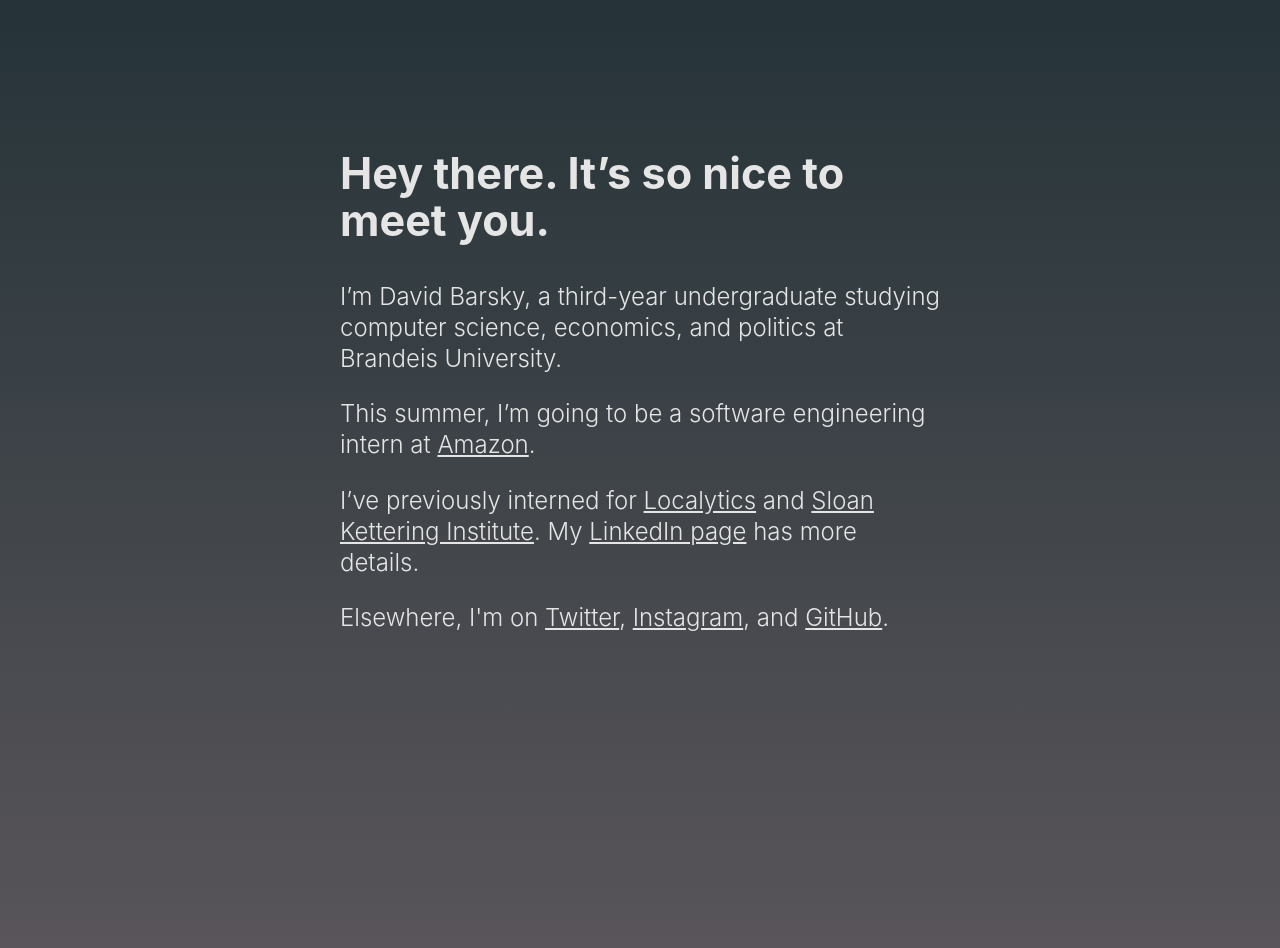
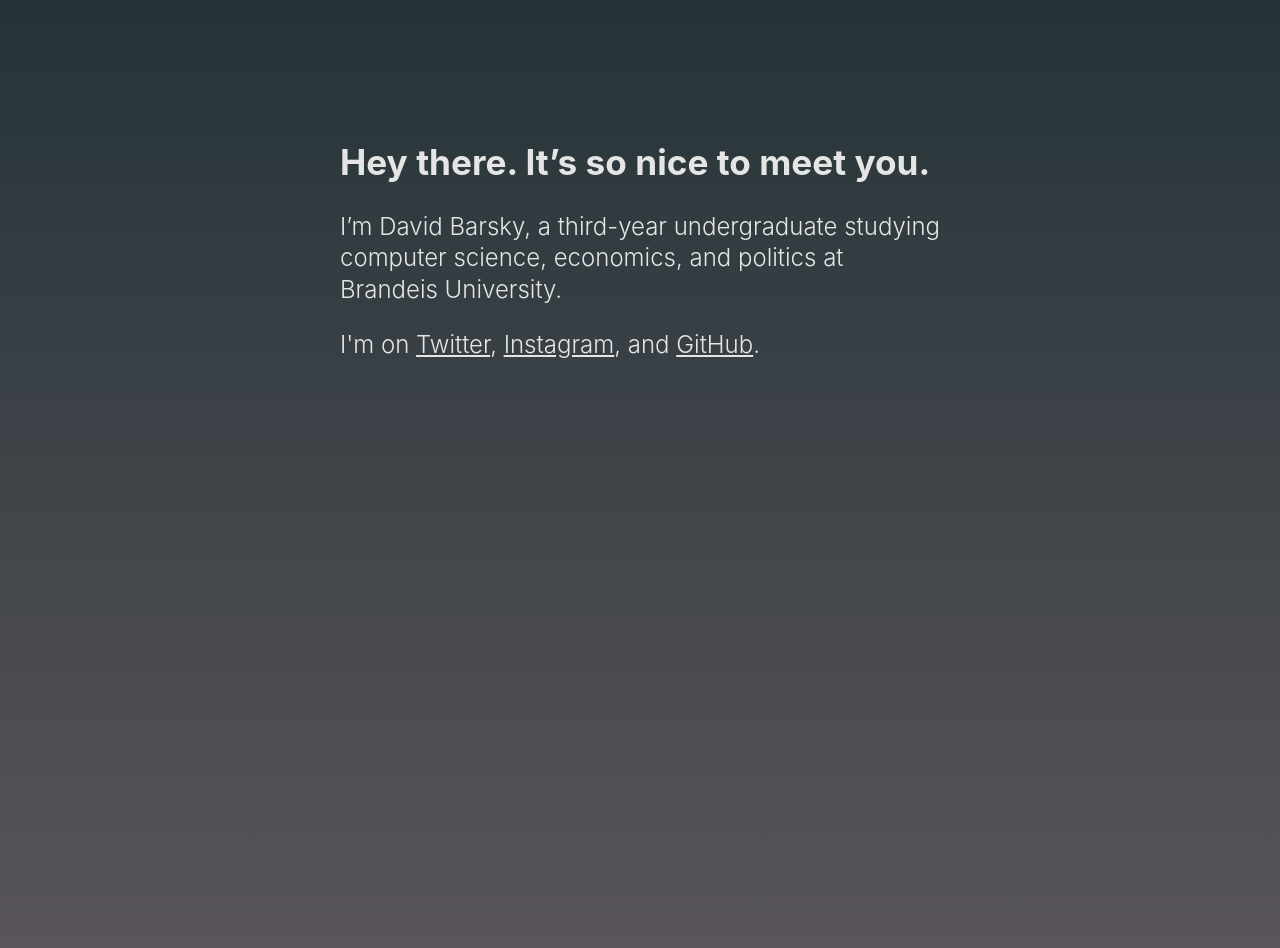
Before and after one commit to davidbarsky/davidbarsky.github.io, a Jekyll site: the page built from index.html, in a window 1280 px wide. Built offline with Jekyll 4.4.1, drawn with Linux system fonts in a browser that asks for light colours.

Commit message:
yay minimalism

```diff
--- a/css/main.scss
+++ b/css/main.scss
@@ -3,8 +3,8 @@
 ---
 @charset "utf-8";
 
-$body-font-family: "proxima-nova", -apple-system, BlinkMacSystemFont, "Helvetica", "Roboto", sans-serif;
-$header-font-family: "freight-display-pro", $body-font-family;
+$body-font-family: -apple-system, BlinkMacSystemFont, "Helvetica", "Roboto", sans-serif;
+$header-font-family: "futura-pt", $body-font-family;
 
 // colors
 $gradient-top: #253338;
@@ -35,7 +35,7 @@
 
 h1 {
   color: $text-color;
-  font-size: 2.7rem;
+  font-size: 2.2rem;
   font-family: $header-font-family;
   font-weight: 700;
   line-height: 1.1;
--- a/index.html
+++ b/index.html
@@ -7,9 +7,5 @@
 
   <p>I’m David Barsky, a third-year undergraduate studying computer science, economics, and politics at Brandeis University.</p>
 
-  <p>This summer, I’m going to be a software engineering intern at <a href="https://www.amazon.com">Amazon</a>.</p>
-
-  <p>I’ve previously interned for <a href="https://localytics.com">Localytics</a> and <a href="http://mskcc.org">Sloan Kettering Institute</a>. My <a href="https://www.linkedin.com/in/davidbarsky">LinkedIn page</a> has more details.</p>
-
-  <p>Elsewhere, I'm on <a href="https://twitter.com/thramp">Twitter</a>, <a href="https://instagram.com/thramp">Instagram</a>, and <a href="https://github.com/davidbarsky">GitHub</a>.
+  <p>I'm on <a href="https://twitter.com/thramp">Twitter</a>, <a href="https://instagram.com/thramp">Instagram</a>, and <a href="https://github.com/davidbarsky">GitHub</a>.
 </article>
```
